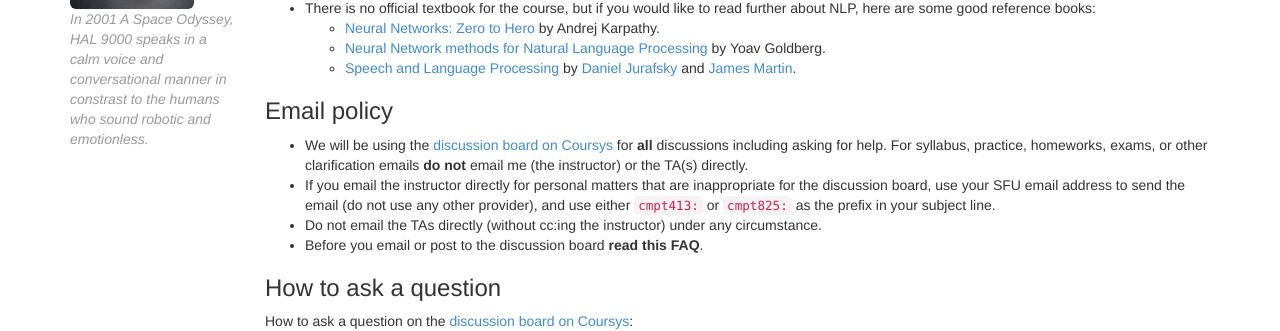
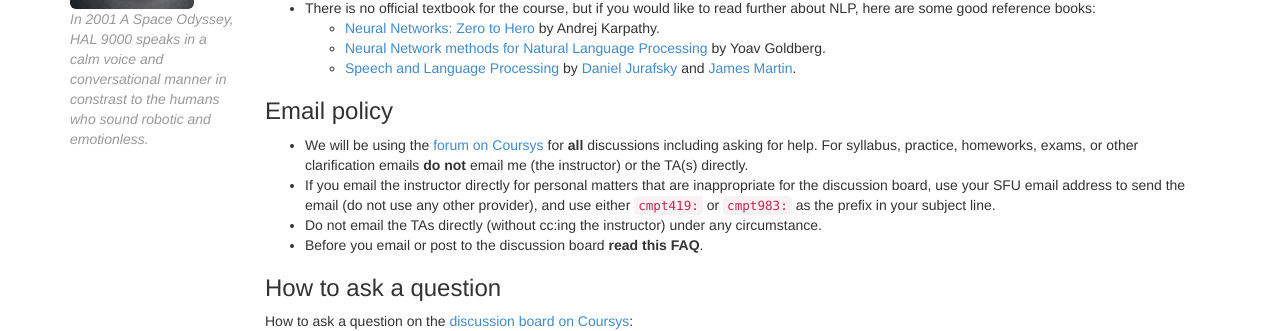
Before and after one commit to anoopsarkar/advanced-nlp-class, a Jekyll site: the page built from faq.md, in a window 1280 px wide and 900 px high. Shown: the part 181-512 px from the top of the window. Built offline with Jekyll 4.4.1, drawn with Linux system fonts in a browser that asks for light colours; nearby versions of some CDN libraries.

Commit message:
updated link to coursys forum

```diff
--- a/faq.md
+++ b/faq.md
@@ -18,8 +18,8 @@ active_tab: faq
 
 ### Email policy
 
-* We will be using the [discussion board on Coursys]({{ site.coursys }}discussion/) for **all** discussions including asking for help. For syllabus, practice, homeworks, exams, or other clarification emails **do not** email me (the instructor) or the TA(s) directly.
-* If you email the instructor directly for personal matters that are inappropriate for the discussion board, use your SFU email address to send the email (do not use any other provider), and use either <code>cmpt413:</code> or <code>cmpt825:</code> as the prefix in your subject line.
+* We will be using the [forum on Coursys]({{ site.coursys }}forum/) for **all** discussions including asking for help. For syllabus, practice, homeworks, exams, or other clarification emails **do not** email me (the instructor) or the TA(s) directly.
+* If you email the instructor directly for personal matters that are inappropriate for the discussion board, use your SFU email address to send the email (do not use any other provider), and use either <code>cmpt419:</code> or <code>cmpt983:</code> as the prefix in your subject line.
 * Do not email the TAs directly (without cc:ing the instructor) under any circumstance.
 * Before you email or post to the discussion board **read this FAQ**.
 
```
Also changed, not shown: index.md (+1 -1 lines).
